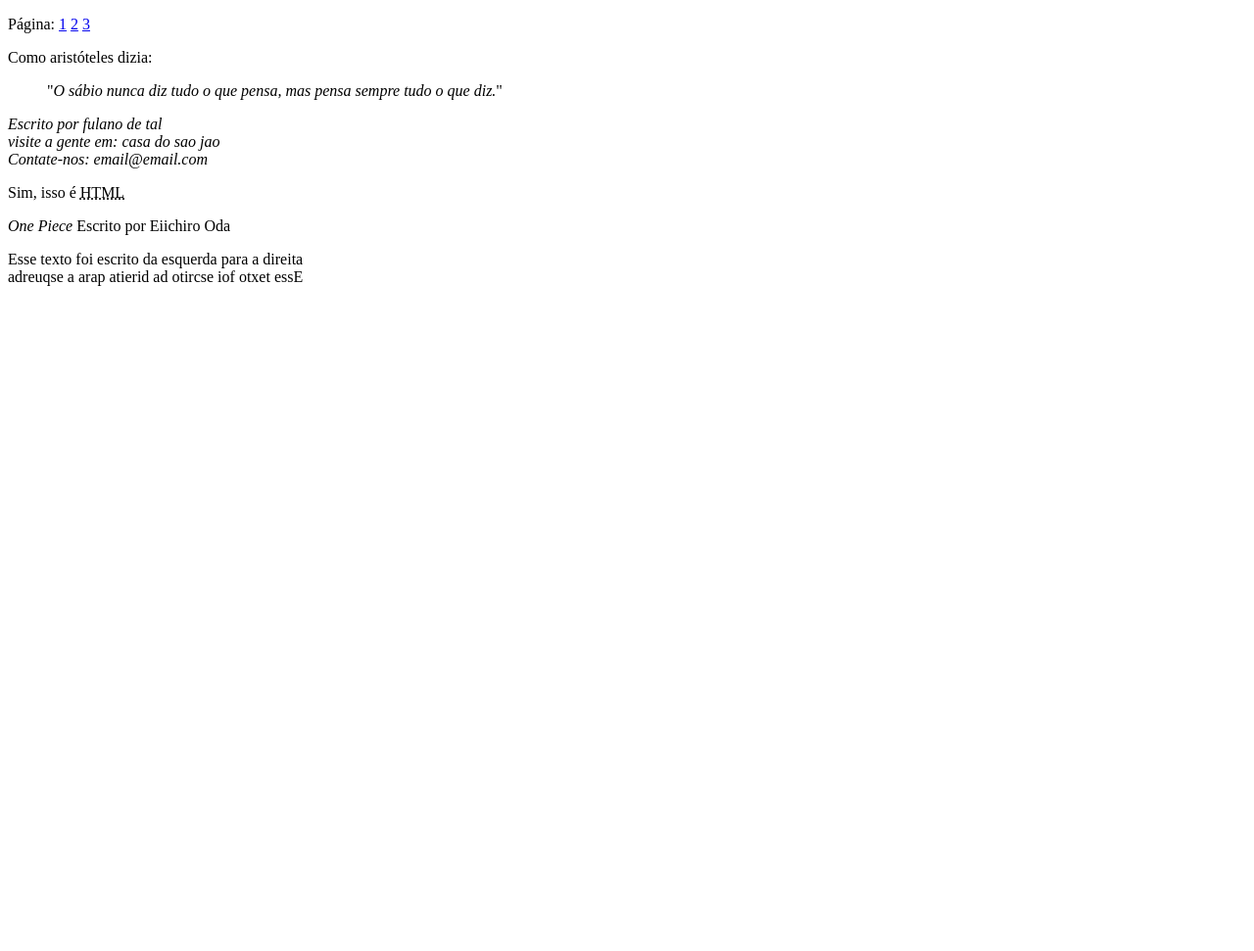
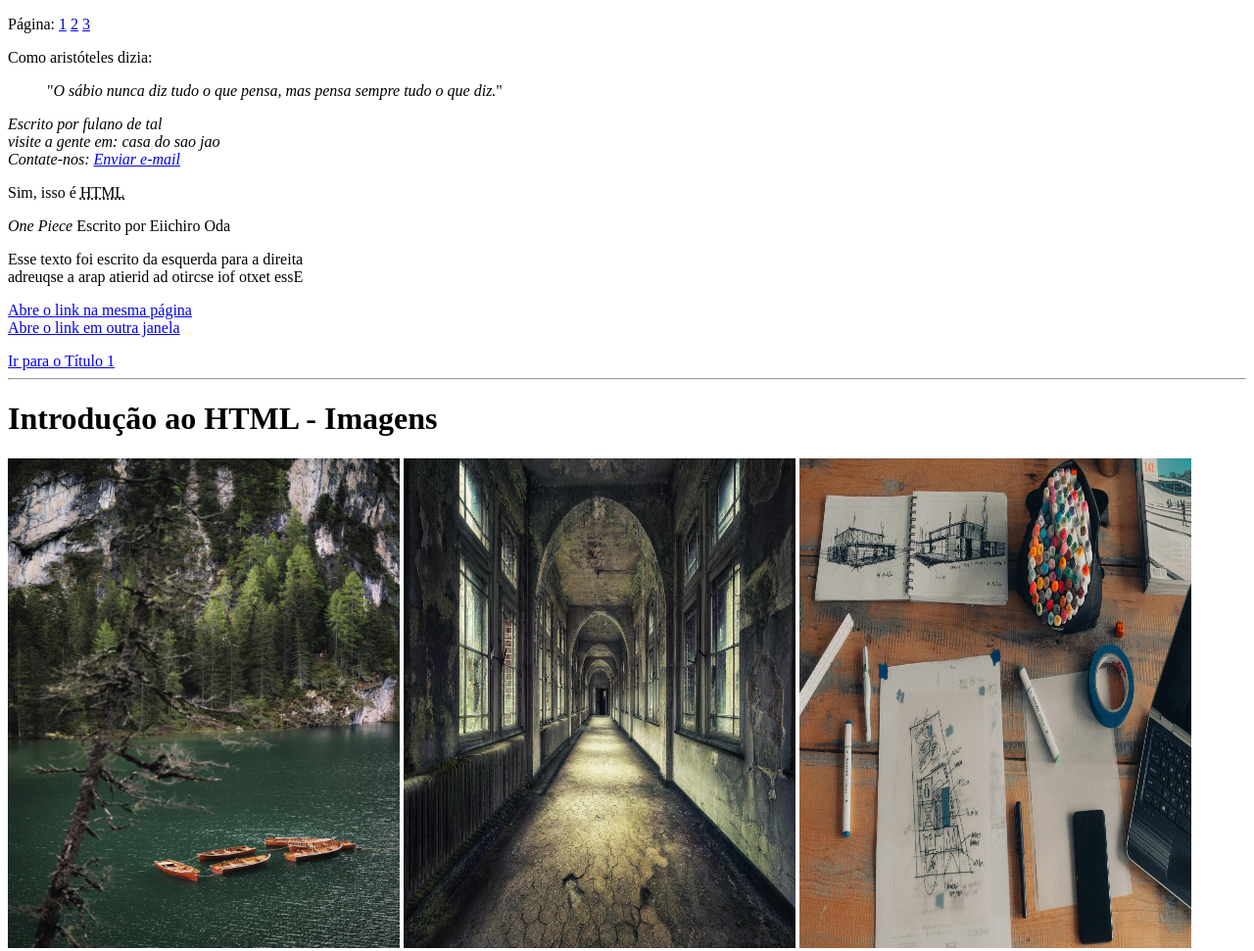
Before and after one commit to diegoseraph/HTML, a plain HTML site: page iNTRODUÇÃO/page2.html in a window 1280 px wide. Shown: the whole page at 98% size. Before the commit the page ends 800 px from the top, so only its background shows below. Drawn offline with Linux system fonts and the light colour scheme.

Commit message:
Introdução ao HTML - Imagens

```diff
--- a/iNTRODUÇÃO/page2.html
+++ b/iNTRODUÇÃO/page2.html
@@ -15,7 +15,7 @@
     <address>
         Escrito por fulano de tal<br>
         visite a gente em: casa do sao jao<br>
-        Contate-nos: email@email.com<br>
+        Contate-nos: <a href="mailto:someone@example.com" target="_blank">Enviar e-mail</a><br>
     </address>
     <!--Tag <abbr> mostra uma descrição para a abreviação-->
     <p>Sim, isso é <abbr title="Hyper Text Markup Language">HTML</abbr></p>
@@ -23,6 +23,20 @@
     <bdo dir="ltr">Esse texto foi escrito da esquerda para a direita<Br></bdo>
     <bdo dir="rtl">Esse texto foi escrito da direita para a esquerda<Br></bdo>
 
+    <p>
+        <a href="page2.html">Abre o link na mesma página</a><br>
+        <a href="page2.html" target="_blank">Abre o link em outra janela</a><br>
+    </p>
+
+    <a href="index.html#titulo1">Ir para o Título 1</a>
+
+    <hr>
+
+    <h1>Introdução ao HTML - Imagens</h1>
+
+    <img src="_img/image1.jpg" alt="" width="400px" height="500px">
+    <img src="_img/image2.jpg" alt="" width="400px" height="500px">
+    <img src="_img/image3.jpg" alt="" width="400px" height="500px">
 
 </body>
 </html>
```
Also changed, not shown: iNTRODUÇÃO/index.html (+3 -3 lines), iNTRODUÇÃO/_img/image1.jpg (added), iNTRODUÇÃO/_img/image2.jpg (added), iNTRODUÇÃO/_img/image3.jpg (added), iNTRODUÇÃO/_img/lorem-ipsum-logo.jpg (renamed from iNTRODUÇÃO/lorem-ipsum-logo.jpg).
